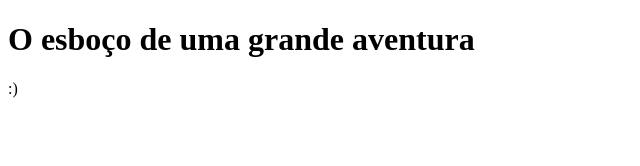
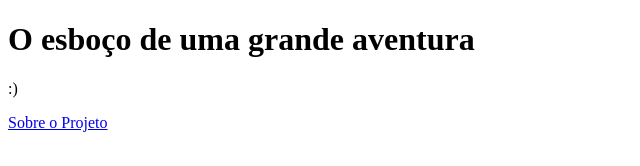
Before and after one commit to vitoruemura/ocaminhodosventos, a plain HTML site: page index.html in a window 1280 px wide. Shown: the whole page, without its empty margins (0-640 px from the left). Drawn offline with Linux system fonts and the light colour scheme.

Commit message:
Update index.html

```diff
--- a/index.html
+++ b/index.html
@@ -6,5 +6,6 @@
     <body>
       <h1>O esboço de uma grande aventura</h1>
       <p>:)</p>
+      <a href="./about">Sobre o Projeto</a>
     </body>
   </html>
```
